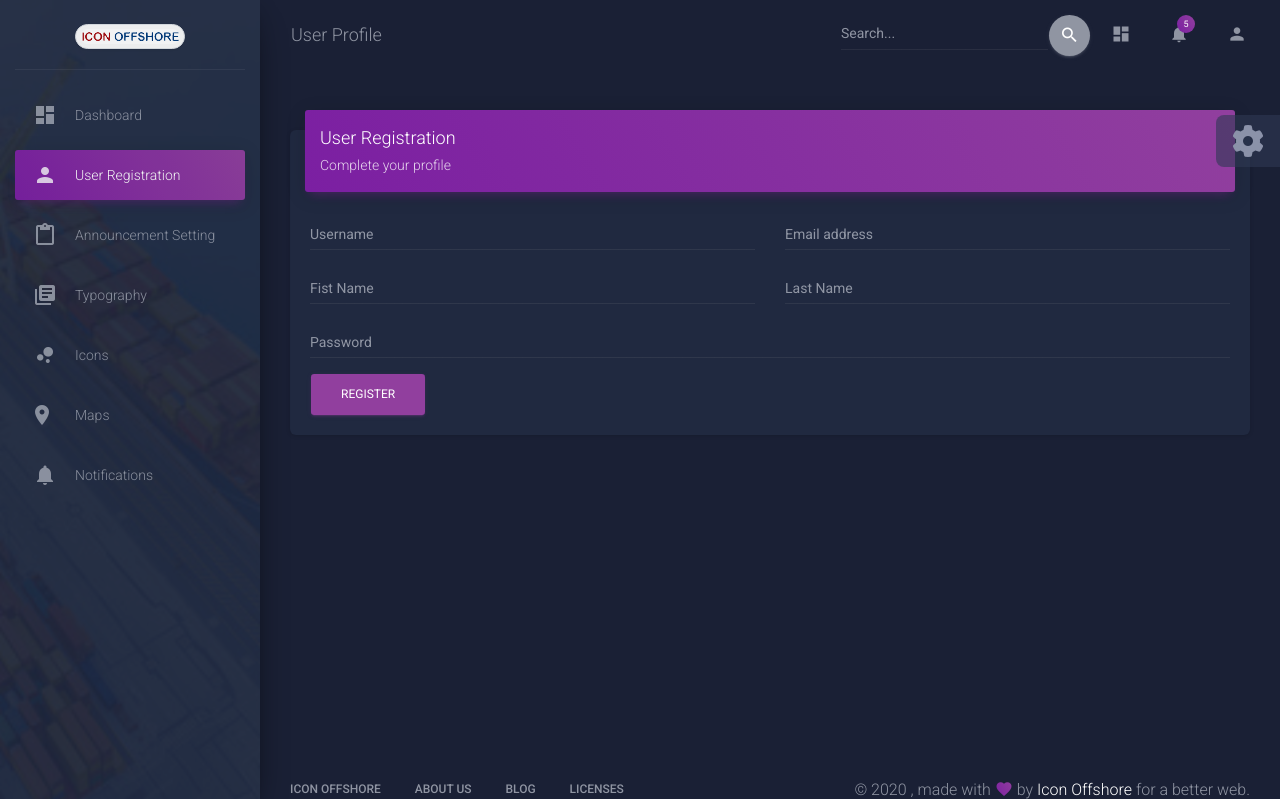
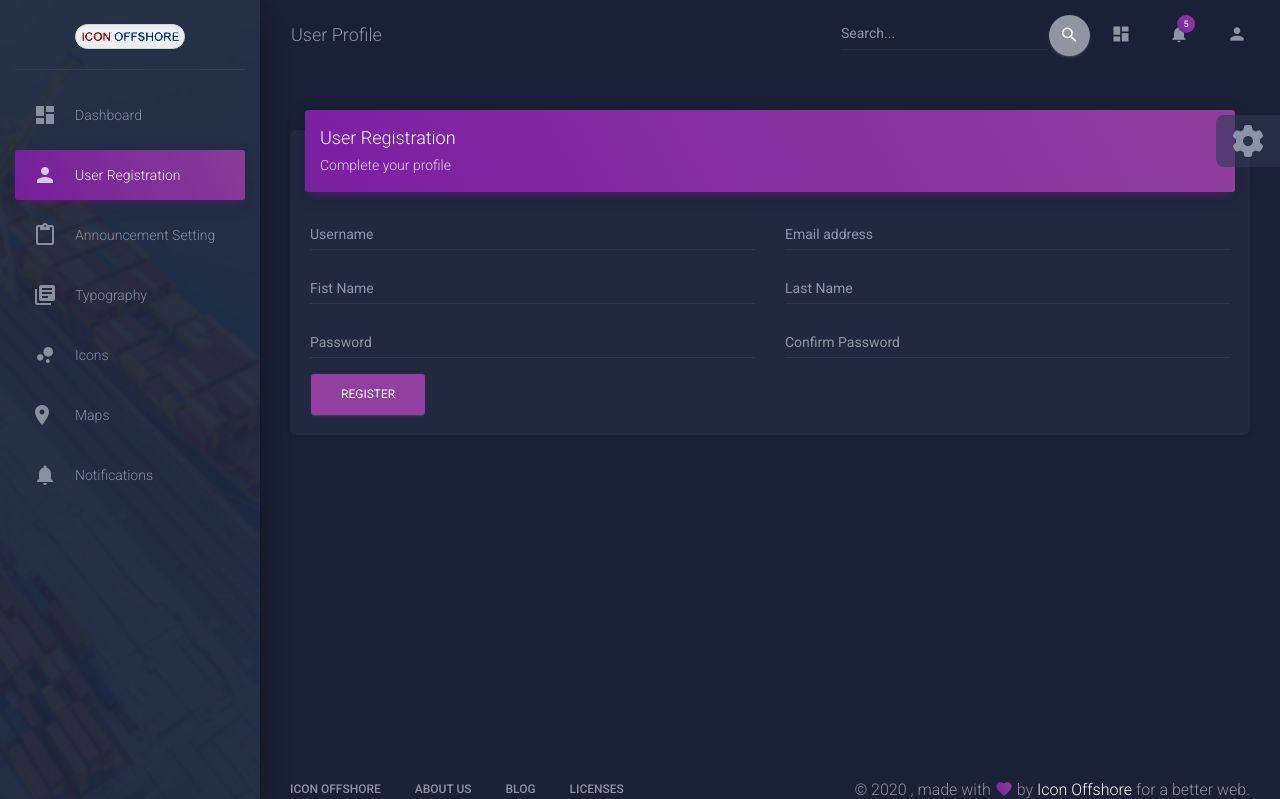
Before and after one commit to gunbladeii/iconoffshore-project, a PHP site: page /user.php in a window 1280 px wide. Shown: the top 799 px of the page. Run offline with PHP 8.4, Linux system fonts and the light colour scheme; some libraries are stand-ins or nearby versions.

Commit message:
Update user.php

```diff
--- a/user.php
+++ b/user.php
@@ -198,14 +198,20 @@
                       </div>
                     </div>
                     <div class="row">
-                      <div class="col-md-12">
+                      <div class="col-md-6">
                         <div class="form-group">
                           <label class="bmd-label-floating">Password</label>
-                          <input type="text" class="form-control">
+                          <input type="text" class="form-control" id="txtPassword">
+                        </div>
+                      </div>
+                      <div class="col-md-6">
+                        <div class="form-group">
+                          <label class="bmd-label-floating">Confirm Password</label>
+                          <input type="text" class="form-control" id="txtConfirmPassword">
                         </div>
                       </div>
                     </div>
-                    <button type="submit" class="btn btn-primary pull-right">Register</button>
+                    <button type="submit" class="btn btn-primary pull-right" onclick="return Validate()">Register</button>
                     <div class="clearfix"></div>
                   </form>
                 </div>
@@ -247,6 +253,17 @@
           </div>
         </div>
       </footer>
+      <script type="text/javascript">
+          function Validate() {
+              var password = document.getElementById("txtPassword").value;
+              var confirmPassword = document.getElementById("txtConfirmPassword").value;
+              if (password != confirmPassword) {
+                  alert("Passwords do not match.");
+                  return false;
+              }
+              return true;
+          }
+      </script>
       <script>
         const x = new Date().getFullYear();
         let date = document.getElementById('date');
```
